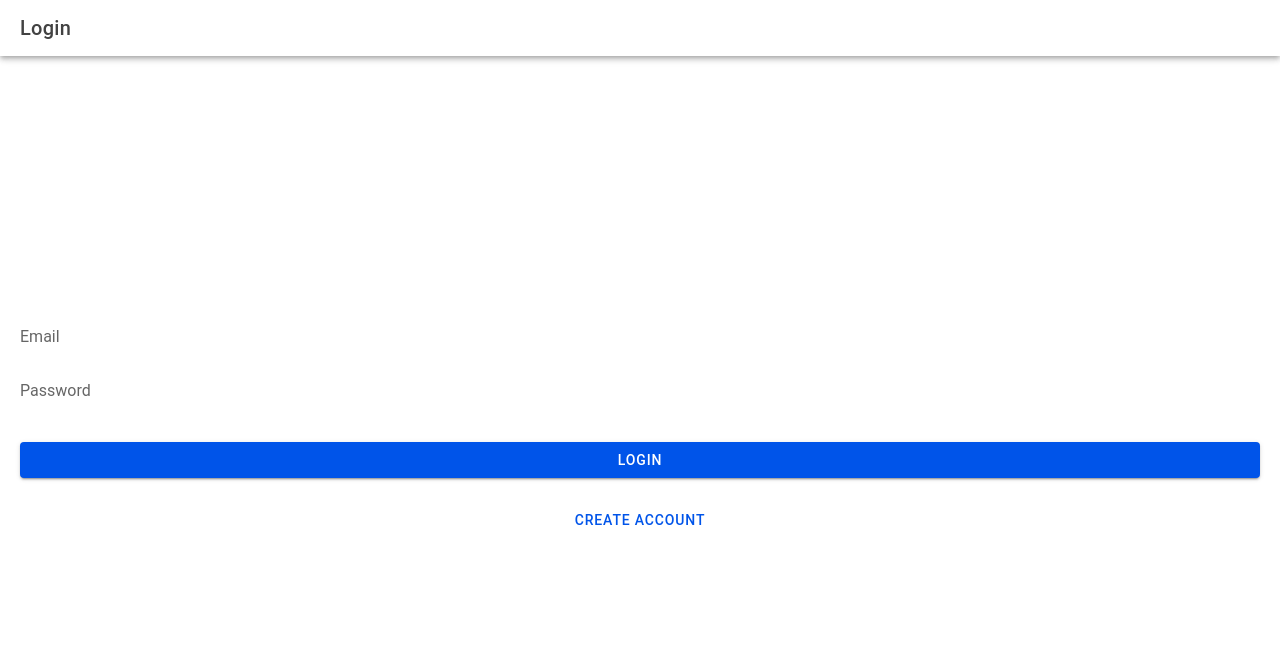
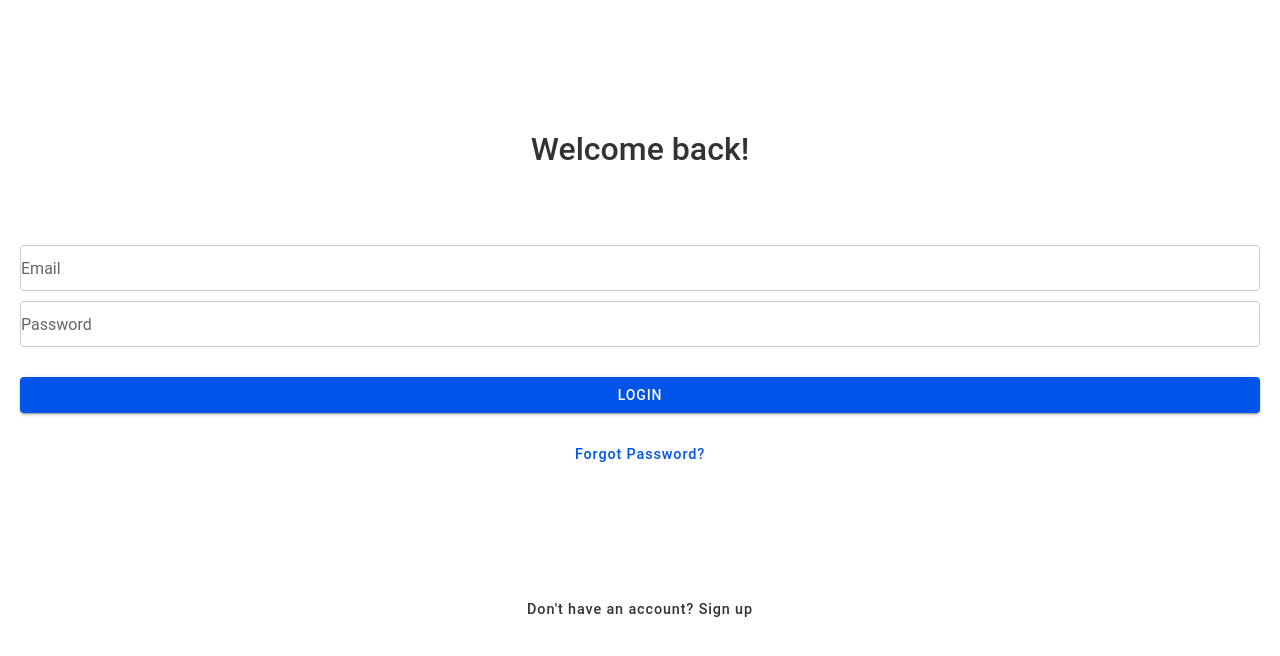
Before and after one commit to JhnDm/ionic-ias, a React (Vite) app: page /login in a window 1280 px wide. Shown: the top 656 px of the page. Built offline with nearby package versions, Linux system fonts and the light colour scheme.

Commit message:
added changes to log in page css

```diff
--- a/src/pages/login/login.css
+++ b/src/pages/login/login.css
@@ -1,4 +1,8 @@
-/* Login.css */
+/* login.css */
+
+.toolbar-skyblue {
+  --background: skyblue;
+}
 
 .login-container {
   display: flex;
@@ -9,12 +13,34 @@
   padding: 0 20px; /* Optional: Add some padding for smaller screens */
 }
 
+.welcome-title {
+  font-size: 2em;
+  color: #333;
+  margin-bottom: 20px;
+}
+
 .login-input {
   margin-bottom: 10px;
   width: 100%; /* Adjust width for a better fit within the container */
+  border: 1px solid #ccc; /* Add a 1px solid border with a light gray color */
+  border-radius: 4px; /* Add a slight rounded corner to the input field */
+  padding: 10px; /* Add some padding to the input field */
 }
 
-.login-button {
+.login-button, .forgot-password-button, .register-button {
   width: 100%; /* Adjust width for a better fit within the container */
   margin-top: 20px;
+  text-transform: none;
 }
+
+.forgot-password-button, .register-button {
+  font-size: 0.9em; /* Optional: Adjust font size for smaller text */
+}
+.register-button {
+  font-size: 0.9em; /* Optional: Adjust font size for smaller text */
+  color: #333; /* Set the text color to black */
+}
+
+.register-button span {
+  color: blue; /* Set the "Sign up" text color to a blue color (you can adjust this to your liking) */
+}
--- a/src/pages/login/login.tsx
+++ b/src/pages/login/login.tsx
@@ -40,16 +40,17 @@ const Login = () => {
   const goToRegister = () => {
     router.push('/register'); // Navigate to the register page
   };
+  const goToForgotPassword = () => {
+  };
 
   return (
     <IonPage>
-      <IonHeader>
-        <IonToolbar className="toolbar-skyblue">
-          <IonTitle>Login</IonTitle>
-        </IonToolbar>
-      </IonHeader>
       <IonContent>
         <div className="login-container">
+          <h2 className="welcome-title">Welcome back!</h2>
+          <br />
+          <br />
+          <br />
           <IonInput
             type="email"
             placeholder="Email"
@@ -65,8 +66,16 @@ const Login = () => {
             className="login-input"
           />
           <IonButton onClick={handleLogin} className="login-button">LOGIN</IonButton>
+          <IonButton onClick={goToForgotPassword} className="forgot-password-button" fill="clear">
+            Forgot Password?
+          </IonButton>
+          <br />
+          <br />
+          <br />
+          <br />
+          <br />
           <IonButton onClick={goToRegister} className="register-button" fill="clear">
-            Create Account
+            Don't have an account? Sign up
           </IonButton>
           <IonLoading isOpen={loading} />
         </div>
```
Also changed, not shown: src/pages/todo/firebase.tsx (+23 -0 lines).
